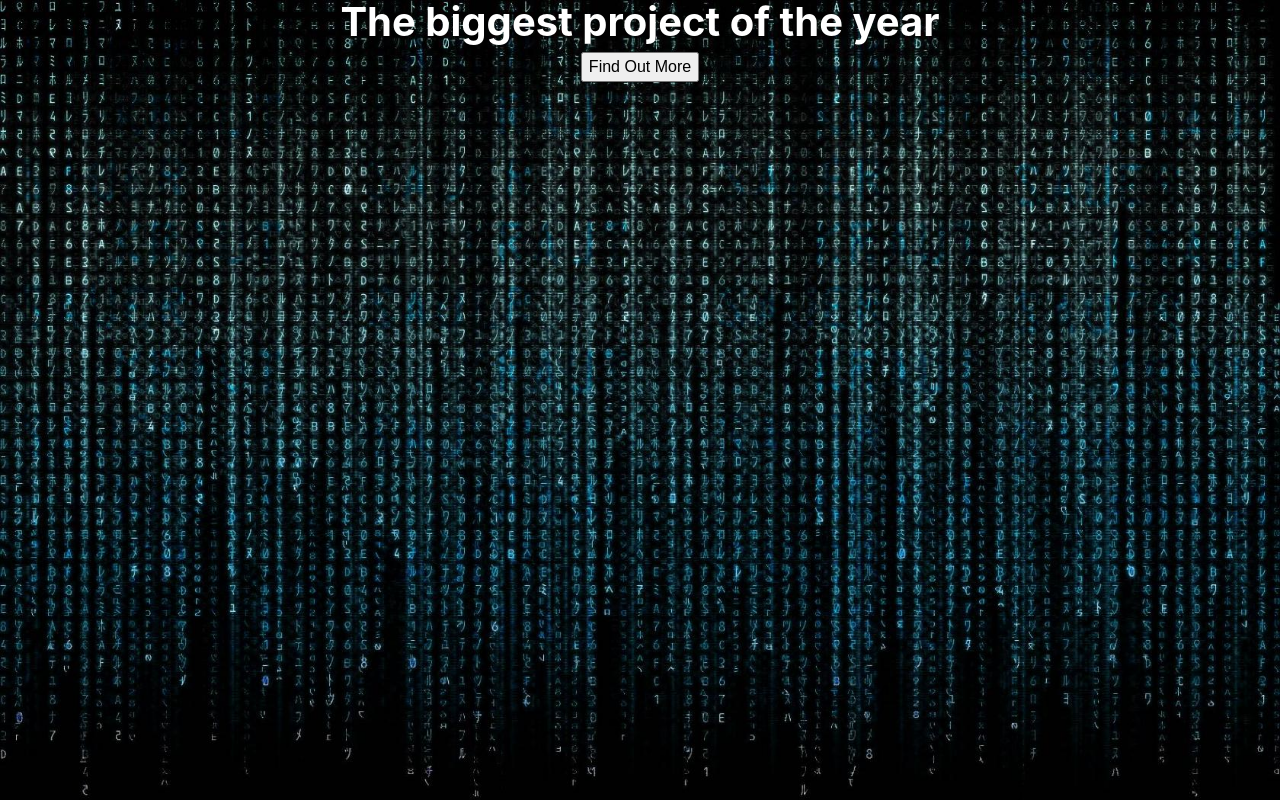
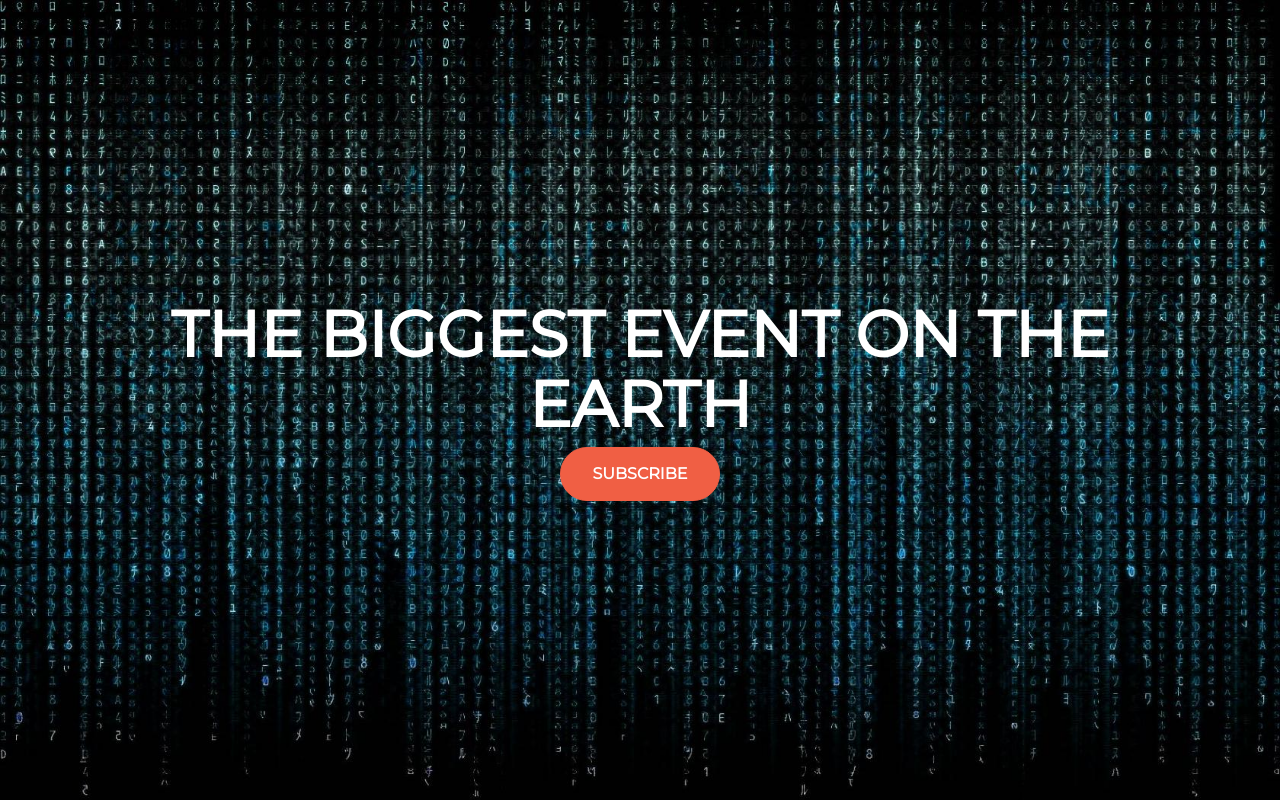
Before and after one commit to kornels5/Landing-Page, a plain HTML site: page index.html in a window 1280 px wide. Drawn offline with nearby package versions, Linux system fonts and the light colour scheme.

Commit message:
added form

```diff
--- a/css/style.css
+++ b/css/style.css
@@ -4,9 +4,55 @@ html {
   height: 100%;
 }
 
-header {
-    height: 100%;
-    background-image: url("../img/background.jpg");
-    background-position: center;
-    background-size: cover;
+body {
+  font-family: 'Montserrat', sans-serif;
 }
+
+.faded {
+  color: rgba(255, 255, 255, 0.8);
+}
+
+header.startup {
+  background-position: center;
+  background-image: url("../img/background.jpg");
+  background-size: cover;
+  height: 100%;
+}
+
+header.startup hr {
+  margin-top: 200px;
+  margin-bottom: 30px;
+}
+
+header.startup h1 {
+  font-size: 4rem;
+  color: #fff;
+}
+
+.btn {
+  font-weight: 700;
+  text-transform: uppercase;
+  border-radius: 300px;
+  font-family: 'Montserrat', sans-serif;
+}
+
+.btn-xl {
+  padding: 1rem 2rem;
+}
+
+.btn-primary {
+  background-color: #F05F44;
+  border-color: #F05F44;
+}
+
+.btn-primary:hover {
+  background-color: #ee4b08;
+  border-color: #ee4b08;
+  border-width: 5px;
+  cursor: pointer;
+}
+
+#mc_embed_signup {
+  clear: left;
+  font: 14px Helvetica, Arial, sans-serif;
+}
--- a/index.html
+++ b/index.html
@@ -1,21 +1,38 @@
-<html lang="en">
+<!DOCTYPE html>
+<html>
+
 <head>
-    <meta charset="UTF-8">
-    <meta name="viewport" content="width=device-width, initial-scale=1.0">
-    <meta http-equiv="X-UA-Compatible" content="ie=edge">
     <title>Startup</title>
-    <link rel="stylesheet" href="https://maxcdn.bootstrapcdn.com/bootstrap/4.0.0-alpha.6/css/bootstrap.min.css" integrity="sha384-rwoIResjU2yc3z8GV/NPeZWAv56rSmLldC3R/AZzGRnGxQQKnKkoFVhFQhNUwEyJ" crossorigin="anonymous">
-    <link rel="stylesheet" href="css/style.css">
+    <link href="https://fonts.googleapis.com/css?family=Montserrat" rel="stylesheet">
+    <link rel="stylesheet" href="https://maxcdn.bootstrapcdn.com/bootstrap/4.0.0-alpha.6/css/bootstrap.min.css" integrity="sha384-rwoIResjU2yc3z8GV/NPeZWAv56rSmLldC3R/AZzGRnGxQQKnKkoFVhFQhNUwEyJ"
+        crossorigin="anonymous">
+    <link href="css/style.css" rel="stylesheet">
 </head>
 <body>
-    <header>
-        <div class="container text-center text-white">
+    <header class="startup text-center d-flex">
+        <div class="container my-auto">
             <div class="row">
-                <div class="col-lg-12">
-                    <h1><strong>The biggest project of the year</strong></h1>
+                <div class="col-lg-12 my-auto">
+                    <h1 class="text-uppercase faded">
+                        <strong>the biggest event on the earth</strong>
+                    </h1>
                 </div>
-                <div class="col-lg-12">
-                    <button>Find Out More</button>
+                <div class="col-lg-12 my-auto">
+                    <div id="mc_embed_signup">
+                        <form action="https://linkedin.us17.list-manage.com/subscribe/post?u=e65f12f1c42a88e0a31354752&amp;id=66ed8a7248" method="post"
+                            id="mc-embedded-subscribe-form" name="mc-embedded-subscribe-form" class="validate" target="_blank"
+                            novalidate>
+                            <div id="mc_embed_signup_scroll">
+                                <!-- real people should not fill this in and expect good things - do not remove this or risk form bot signups-->
+                                <div style="position: absolute; left: -5000px;" aria-hidden="true">
+                                    <input type="text" name="b_e65f12f1c42a88e0a31354752_66ed8a7248" tabindex="-1" value="">
+                                </div>
+                                <div class="clear">
+                                    <input class="btn btn-primary btn-xl" type="submit" value="Subscribe" name="subscribe" id="mc-embedded-subscribe" class="button">
+                                </div>
+                            </div>
+                        </form>
+                    </div>
                 </div>
             </div>
         </div>
```
